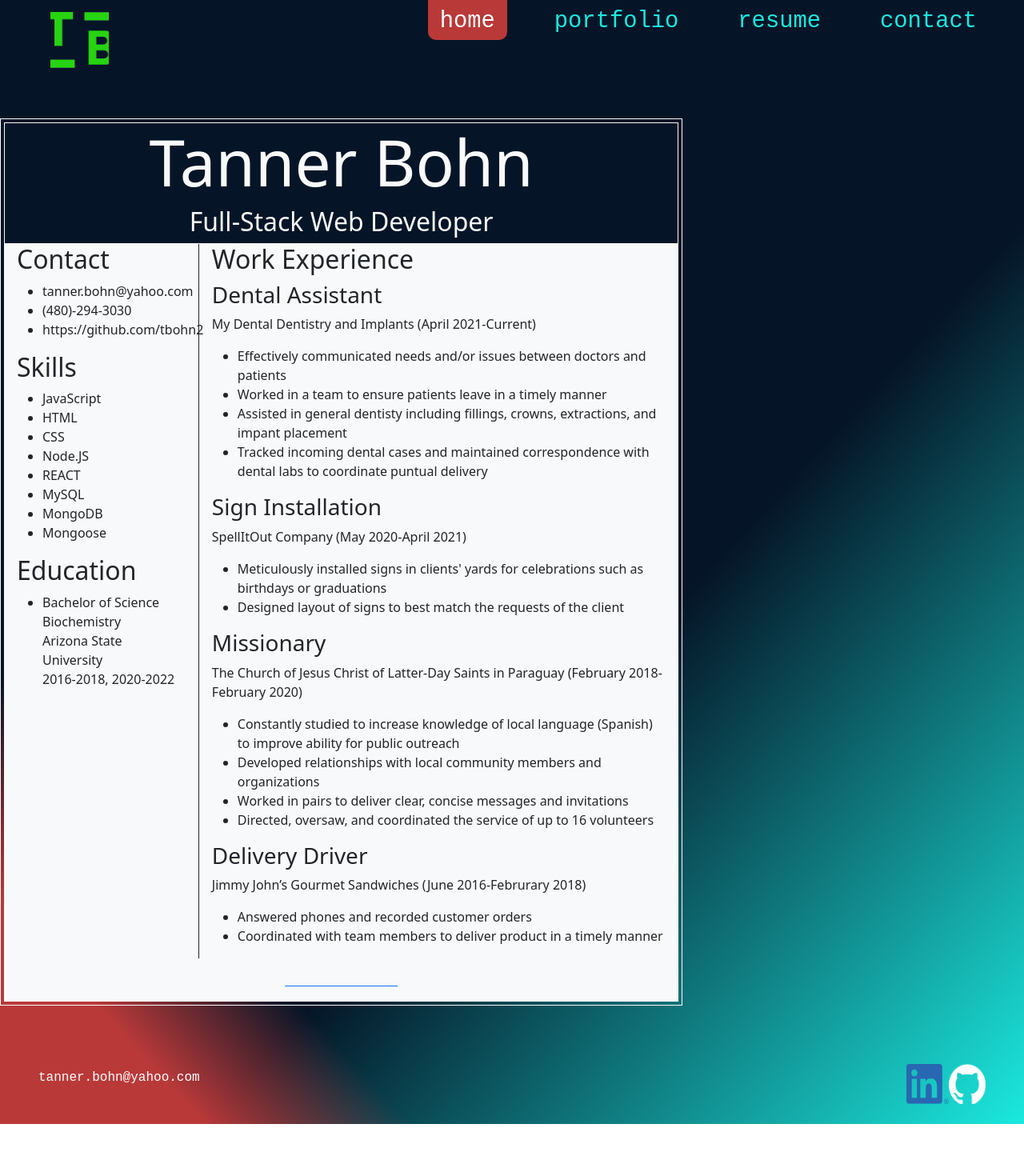
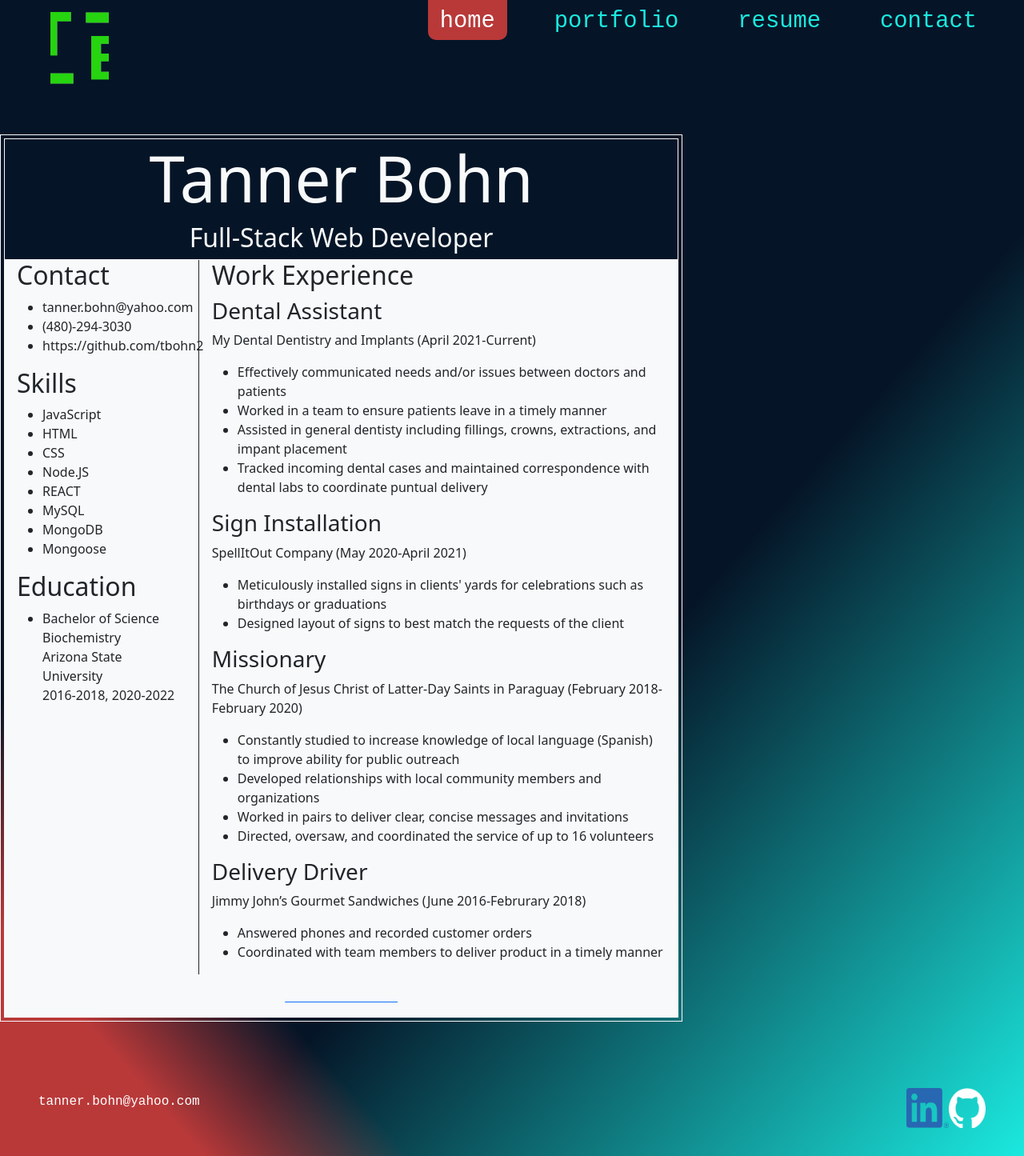
Before and after one commit to tbohn2/my_portfolio, a React (Vite) app: page /my_portfolio/resume in a window 1280 px wide. Shown: the whole page at 80% size. Before the commit the page ends 1405 px from the top, so only its background shows below. Built offline with nearby package versions, Linux system fonts and the light colour scheme; a web font is replaced by a local one.

Commit message:
Set header and footer size

```diff
--- a/src/styles/footer.css
+++ b/src/styles/footer.css
@@ -1,5 +1,5 @@
 footer {
-    height: 100px;
+    height: 15vh;
 }
 
 footer p {
--- a/src/styles/header.css
+++ b/src/styles/header.css
@@ -1,5 +1,12 @@
 header {
-    height: 100px;
+    height: 15vh;
+}
+
+header h1 {
+    font-size: 300%;
+    color: var(--primary);
+    text-align: center;
+    padding: 0px 5px;
 }
 
 header img {
```
